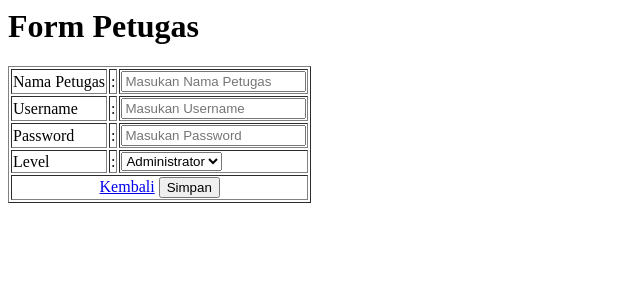
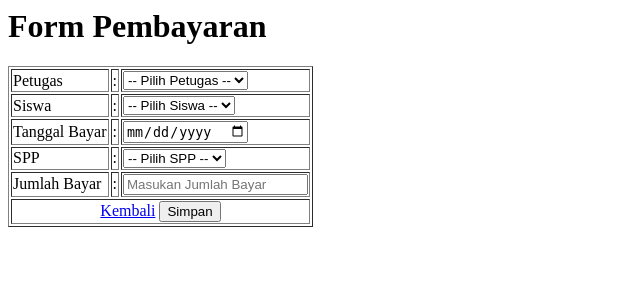
Before and after one commit to gentahape/programminglanguage2_uts, a PHP site: page /Views/pembayaran_form.php?action=add in a window 1280 px wide. Shown: the top 300 px of the page, without its empty margins (0-640 px from the left). Run offline with PHP 8.4, Linux system fonts and the light colour scheme; data that the repository does not hold is empty.

Commit message:
crud siswa dan pembayaran

```diff
--- a/Config/Routes.php
+++ b/Config/Routes.php
@@ -126,6 +126,7 @@
 
 		if(validation() == TRUE){
 		    $db->updateSiswa(
+		        $_POST['id_siswa'],
 		        $_POST['nisn'],
 		        $_POST['nis'],
 		        $_POST['nama'],
@@ -153,8 +154,6 @@
 		        $_POST['id_petugas'],
 		        $_POST['nisn'],
 		        $_POST['tgl_bayar'],
-		        $_POST['bulan_dibayar'],
-		        $_POST['tahun_dibayar'],
 		        $_POST['id_spp'],
 		        $_POST['jumlah_bayar'],
 		    );
@@ -169,8 +168,6 @@
 		        $_POST['id_petugas'],
 		        $_POST['nisn'],
 		        $_POST['tgl_bayar'],
-		        $_POST['bulan_dibayar'],
-		        $_POST['tahun_dibayar'],
 		        $_POST['id_spp'],
 		        $_POST['jumlah_bayar'],
 		    );
--- a/Controllers/Controller_pegawai.php
+++ b/Controllers/Controller_pegawai.php
@@ -124,4 +124,32 @@ class Controller_pegawai
 		return $this->Model_pegawai->deleteSiswa($id);
 	}
 
+	// ====================================================================================================
+	// pembayaran
+
+	public function getPembayaran()
+	{
+		return $this->Model_pegawai->getPembayaran();
+	}
+
+	public function insertPembayaran($id_petugas,$nisn,$tgl_bayar,$id_spp,$jumlah_bayar)
+	{
+		return $this->Model_pegawai->insertPembayaran($id_petugas,$nisn,$tgl_bayar,$id_spp,$jumlah_bayar);
+	}
+
+	public function getWherePembayaran($id)
+	{
+		return $this->Model_pegawai->getWherePembayaran($id);
+	}
+
+	public function updatePembayaran($id,$id_petugas,$nisn,$tgl_bayar,$id_spp,$jumlah_bayar)
+	{
+		return $this->Model_pegawai->updatePembayaran($id,$id_petugas,$nisn,$tgl_bayar,$id_spp,$jumlah_bayar);
+	}
+
+	public function deletePembayaran($id)
+	{
+		return $this->Model_pegawai->deletePembayaran($id);
+	}
+
 }
--- a/Models/Model_pegawai.php
+++ b/Models/Model_pegawai.php
@@ -125,4 +125,43 @@ class Model_pegawai
 		return mysqli_query($this->conn, "DELETE FROM siswa WHERE id_siswa = '$id'");
 	}
 
+	// ====================================================================================================
+	// pembayaran
+
+	public function getPembayaran()
+	{
+		return mysqli_query($this->conn, "SELECT * FROM pembayaran
+			LEFT JOIN petugas ON petugas.id_petugas = pembayaran.id_petugas
+			LEFT JOIN siswa ON siswa.nisn = pembayaran.nisn
+			LEFT JOIN spp ON spp.id_spp = pembayaran.id_spp
+			ORDER BY pembayaran.id_pembayaran DESC
+		");
+	}
+
+	public function insertPembayaran($id_petugas,$nisn,$tgl_bayar,$id_spp,$jumlah_bayar)
+	{
+		$tgl = date("d",strtotime($tgl_bayar));
+		$bln = date("m",strtotime($tgl_bayar));
+		$thn = date("Y",strtotime($tgl_bayar));
+		return mysqli_query($this->conn, "INSERT INTO pembayaran (id_petugas,nisn,tgl_bayar,bulan_dibayar,tahun_dibayar,id_spp,jumlah_bayar) VALUE ('$id_petugas','$nisn','$tgl','$bln','$thn','$id_spp','$jumlah_bayar')");
+	}
+
+	public function getWherePembayaran($id)
+	{
+		return mysqli_query($this->conn, "SELECT * FROM pembayaran WHERE id_pembayaran = '$id'");
+	}
+
+	public function updatePembayaran($id,$id_petugas,$nisn,$tgl_bayar,$id_spp,$jumlah_bayar)
+	{
+		$tgl = date("d",strtotime($tgl_bayar));
+		$bln = date("m",strtotime($tgl_bayar));
+		$thn = date("Y",strtotime($tgl_bayar));
+		return mysqli_query($this->conn, "UPDATE pembayaran SET id_petugas = '$id_petugas', nisn = '$nisn', tgl_bayar = '$tgl', bulan_dibayar = '$bln', tahun_dibayar = '$thn', id_spp = '$id_spp', jumlah_bayar = '$jumlah_bayar' WHERE id_pembayaran = '$id'");
+	}
+
+	public function deletePembayaran($id)
+	{
+		return mysqli_query($this->conn, "DELETE FROM pembayaran WHERE id_pembayaran = '$id'");
+	}
+
 }
--- a/Views/pembayaran_form.php
+++ b/Views/pembayaran_form.php
@@ -1,41 +1,69 @@
-<h1>Form Petugas</h1>
+<h1>Form Pembayaran</h1>
 
-<?php include('../Config/Csrf.php'); ?>
+<?php
+	include('../Config/Csrf.php');
+	include '../Controllers/Controller_pegawai.php';
+	$dataAll = new Controller_pegawai();
+	$petugasAll = $dataAll->getPetugas();
+	$siswaAll = $dataAll->getSiswa();
+	$sppAll = $dataAll->getSpp();
+?>
 
 <?php if ($_GET['action'] == 'add') { ?>
 
-<form action="../Config/Routes.php?action=insertPetugas" method="POST">
+<form action="../Config/Routes.php?action=insertPembayaran" method="POST">
 <input type="hidden" name="csrf_token" value="<?= createCSRF();?>"/>
 
 	<table border="1">
 		<tr>
-			<td>Nama Petugas</td>
-			<td>:</td>
-			<td><input type="text" name="nama_petugas" placeholder="Masukan Nama Petugas" required=""></td>
-		</tr>
-		<tr>
-			<td>Username</td>
-			<td>:</td>
-			<td><input type="text" name="username" placeholder="Masukan Username" required=""></td>
-		</tr>
-		<tr>
-			<td>Password</td>
-			<td>:</td>
-			<td><input type="password" name="password" placeholder="Masukan Password" required=""></td>
-		</tr>
-		<tr>
-			<td>Level</td>
+			<td>Petugas</td>
 			<td>:</td>
 			<td>
-				<select name="level" required="">
-					<option value="Administrator">Administrator</option>
-					<option value="Petugas">Petugas</option>
+				<select name="id_petugas" required="">
+					<option value="">-- Pilih Petugas --</option>
+					<?php while ($petugas = mysqli_fetch_array($petugasAll)) { ?>
+						<option value="<?= $petugas['id_petugas'] ?>"><?= $petugas['nama_petugas'] ?></option>
+					<?php } ?>
 				</select>
 			</td>
 		</tr>
+		<tr>
+			<td>Siswa</td>
+			<td>:</td>
+			<td>
+				<select name="nisn" required="">
+					<option value="">-- Pilih Siswa --</option>
+					<?php while ($siswa = mysqli_fetch_array($siswaAll)) { ?>
+						<option value="<?= $siswa['nisn'] ?>"><?= $siswa['nisn'].' - '.$siswa['nama'] ?></option>
+					<?php } ?>
+				</select>
+			</td>
+		</tr>
+		<tr>
+			<td>Tanggal Bayar</td>
+			<td>:</td>
+			<td><input type="date" name="tgl_bayar" required=""></td>
+		</tr>
+		<tr>
+			<td>SPP</td>
+			<td>:</td>
+			<td>
+				<select name="id_spp" required="">
+					<option value="">-- Pilih SPP --</option>
+					<?php while ($spp = mysqli_fetch_array($sppAll)) { ?>
+						<option value="<?= $spp['id_spp'] ?>"><?= $spp['tahun'].' - '.$spp['nominal'] ?></option>
+					<?php } ?>
+				</select>
+			</td>
+		</tr>
+		<tr>
+			<td>Jumlah Bayar</td>
+			<td>:</td>
+			<td><input type="text" name="jumlah_bayar" placeholder="Masukan Jumlah Bayar" required=""></td>
+		</tr>
 		<tr align="center">
 			<td colspan="3">
-				<a href="petugas_view.php">Kembali</a>
+				<a href="pembayaran_view.php">Kembali</a>
 				<input type="submit" name="proses" value="Simpan">
 			</td>
 		</tr>
@@ -45,45 +73,64 @@
 
 <?php
 	}elseif ($_GET['action'] == 'edit') {
-		include '../Controllers/PetugasController.php';
-		$dataAll = new PetugasController();
-		$getData = $dataAll->getWhere($_GET['id']);
+		$getData = $dataAll->getWherePembayaran($_GET['id']);
 		while ($data = mysqli_fetch_array($getData)) {
 ?>
 
-<form action="../Config/Routes.php?action=updatePetugas" method="POST">
+<form action="../Config/Routes.php?action=updatePembayaran" method="POST">
 <input type="hidden" name="csrf_token" value="<?= createCSRF();?>"/>
-<input type="hidden" name="id_petugas" value="<?= $_GET['id'] ?>"/>
+<input type="hidden" name="id_pembayaran" value="<?= $_GET['id'] ?>"/>
 
 	<table border="1">
 		<tr>
-			<td>Nama Petugas</td>
-			<td>:</td>
-			<td><input type="text" name="nama_petugas" placeholder="Masukan Nama Petugas" required="" value="<?= $data['nama_petugas'] ?>"></td>
-		</tr>
-		<tr>
-			<td>Username</td>
-			<td>:</td>
-			<td><input type="text" name="username" placeholder="Masukan Username" required="" value="<?= $data['username'] ?>"></td>
-		</tr>
-		<tr>
-			<td>Password</td>
-			<td>:</td>
-			<td><input type="password" name="password" placeholder="Masukan Password" required="" value="<?= $data['password'] ?>"></td>
-		</tr>
-		<tr>
-			<td>Level</td>
+			<td>Petugas</td>
 			<td>:</td>
 			<td>
-				<select name="level" required="">
-					<option value="Administrator" <?= ($data['level'] == 'Administrator' ? 'selected' : '') ?>>Administrator</option>
-					<option value="Petugas" <?= ($data['level'] == 'Petugas' ? 'selected' : '') ?>>Petugas</option>
+				<select name="id_petugas" required="">
+					<option value="">-- Pilih Petugas --</option>
+					<?php while ($petugas = mysqli_fetch_array($petugasAll)) { ?>
+						<option value="<?= $petugas['id_petugas'] ?>" <?= ($petugas['id_petugas'] == $data['id_petugas'] ? 'selected' : '') ?>><?= $petugas['nama_petugas'] ?></option>
+					<?php } ?>
 				</select>
 			</td>
 		</tr>
+		<tr>
+			<td>Siswa</td>
+			<td>:</td>
+			<td>
+				<select name="nisn" required="">
+					<option value="">-- Pilih Siswa --</option>
+					<?php while ($siswa = mysqli_fetch_array($siswaAll)) { ?>
+						<option value="<?= $siswa['nisn'] ?>" <?= ($siswa['nisn'] == $data['nisn'] ? 'selected' : '') ?>><?= $siswa['nisn'].' - '.$siswa['nama'] ?></option>
+					<?php } ?>
+				</select>
+			</td>
+		</tr>
+		<tr>
+			<td>Tanggal Bayar</td>
+			<td>:</td>
+			<td><input type="date" name="tgl_bayar" required="" value="<?= $data['tahun_dibayar'].'-'.$data['bulan_dibayar'].'-'.$data['tgl_bayar'] ?>"></td>
+		</tr>
+		<tr>
+			<td>SPP</td>
+			<td>:</td>
+			<td>
+				<select name="id_spp" required="">
+					<option value="">-- Pilih SPP --</option>
+					<?php while ($spp = mysqli_fetch_array($sppAll)) { ?>
+						<option value="<?= $spp['id_spp'] ?>" <?= ($spp['id_spp'] == $data['id_spp'] ? 'selected' : '') ?>><?= $spp['tahun'].' - '.$spp['nominal'] ?></option>
+					<?php } ?>
+				</select>
+			</td>
+		</tr>
+		<tr>
+			<td>Jumlah Bayar</td>
+			<td>:</td>
+			<td><input type="text" name="jumlah_bayar" placeholder="Masukan Jumlah Bayar" required="" value="<?= $data['jumlah_bayar'] ?>"></td>
+		</tr>
 		<tr align="center">
 			<td colspan="3">
-				<a href="petugas_view.php">Kembali</a>
+				<a href="pembayaran_view.php">Kembali</a>
 				<input type="submit" name="proses" value="Simpan">
 			</td>
 		</tr>
```
Also changed, not shown: Views/pembayaran_view.php (+48 -9 lines), Views/siswa_form.php (+8 -6 lines).
